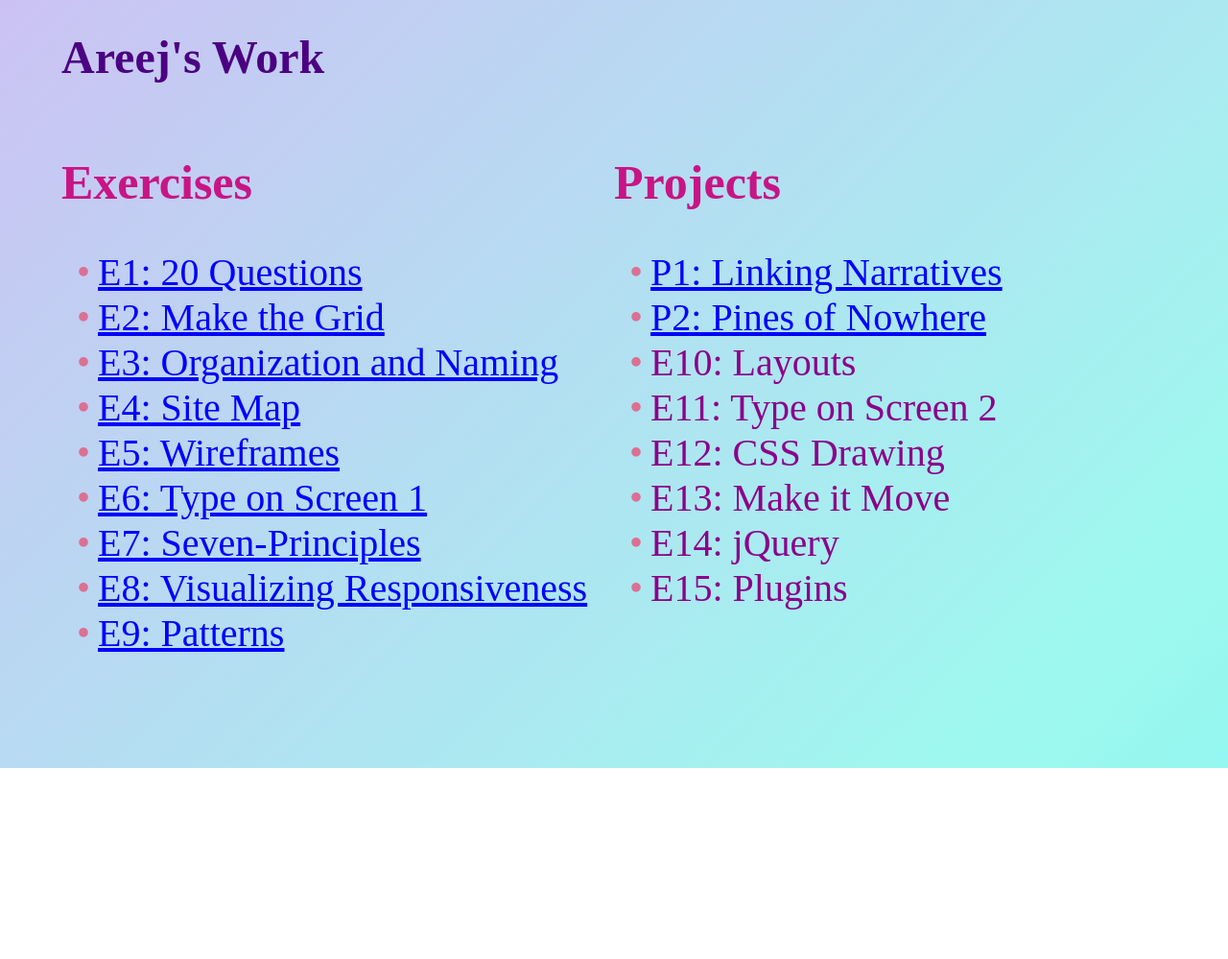
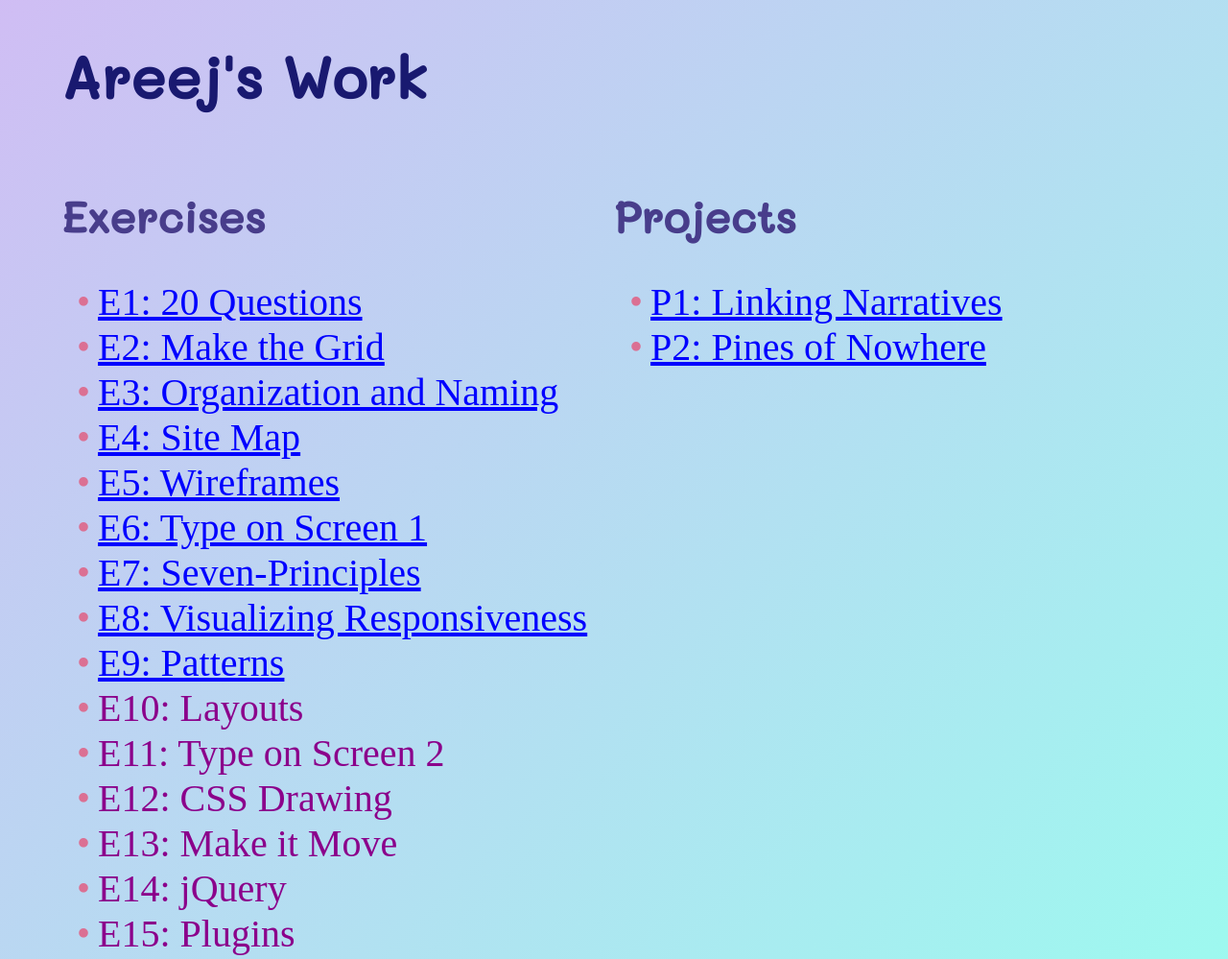
Before and after one commit to Areejrizwan/avt217, a plain HTML site: page index.html in a window 1280 px wide. Shown: the top 999 px of the page at 96% size. Before the commit the page ends 800 px from the top, so only its background shows below. Drawn offline with Linux system fonts and the light colour scheme.

Commit message:
homepage

```diff
--- a/css/main.css
+++ b/css/main.css
@@ -28,16 +28,14 @@ main {
 	float: left;
 }
 h1 {
-  color: #4B0082;
-  font-family: "Playfair Display", serif;
-	font-size: 60px;
-
+  color: midnightblue;
+  font-family: 'Mali', cursive;
 }
 h2{
 	text-align: left;
-  color: mediumvioletred;
-  font-family: "Playfair Display", serif;
-  font-size: 50px;
+  color: darkslateblue;
+  font-family: 'Mali', cursive;
+  font-size: 45px;
 }
 li:before {
   content: "•";
@@ -65,14 +63,14 @@ a:link {
   text-decoration: underline;
 }
 a:visited {
-  color: #DB7093;
+  color: mediumvioletred;
 }
 a:hover {
-  color: aqua;
+  color: lightseagreen;
   text-decoration: underline;
 }
 a:active {
-  color: midnightblue;
+  color: aqua;
 }
 img {
 	max-width: 100%;
@@ -90,6 +88,6 @@ img {
 		width: 90vw;
 	}
 	h1{
-		font-size: 3rem;
+		font-size: 60px;
 	}
 }
--- a/index.html
+++ b/index.html
@@ -3,6 +3,7 @@
   <head>
     <meta charset="utf-8">
     <title>Areej Rizwan</title>
+    <link href="https://fonts.googleapis.com/css2?family=Mali:wght@400;500&display=swap" rel="stylesheet">
     <link rel="stylesheet" href="css/main.css">
   </head>
   <body>
@@ -22,13 +23,6 @@
           <li><a href="e7/index.html">E7: Seven-Principles</a></li>
           <li><a href="e8/index.html">E8: Visualizing Responsiveness</a></li>
           <li><a href="e9/index.html">E9: Patterns</a></li>
-        </ul>
-      </div>
-      <div class="col">
-        <h2>Projects</h2>
-        <ul>
-          <li><a href="p1/index.html">P1: Linking Narratives</a></li>
-          <li><a href="p2/index.html">P2: Pines of Nowhere</a></li>
           <li>E10: Layouts</li>
           <li>E11: Type on Screen 2</li>
           <li>E12: CSS Drawing</li>
@@ -37,6 +31,13 @@
           <li>E15: Plugins</li>
         </ul>
       </div>
+      <div class="col">
+        <h2>Projects</h2>
+        <ul>
+          <li><a href="p1/index.html">P1: Linking Narratives</a></li>
+          <li><a href="p2/index.html">P2: Pines of Nowhere</a></li>
+        </ul>
+      </div>
     </main>
   </body>
 </html>
```
